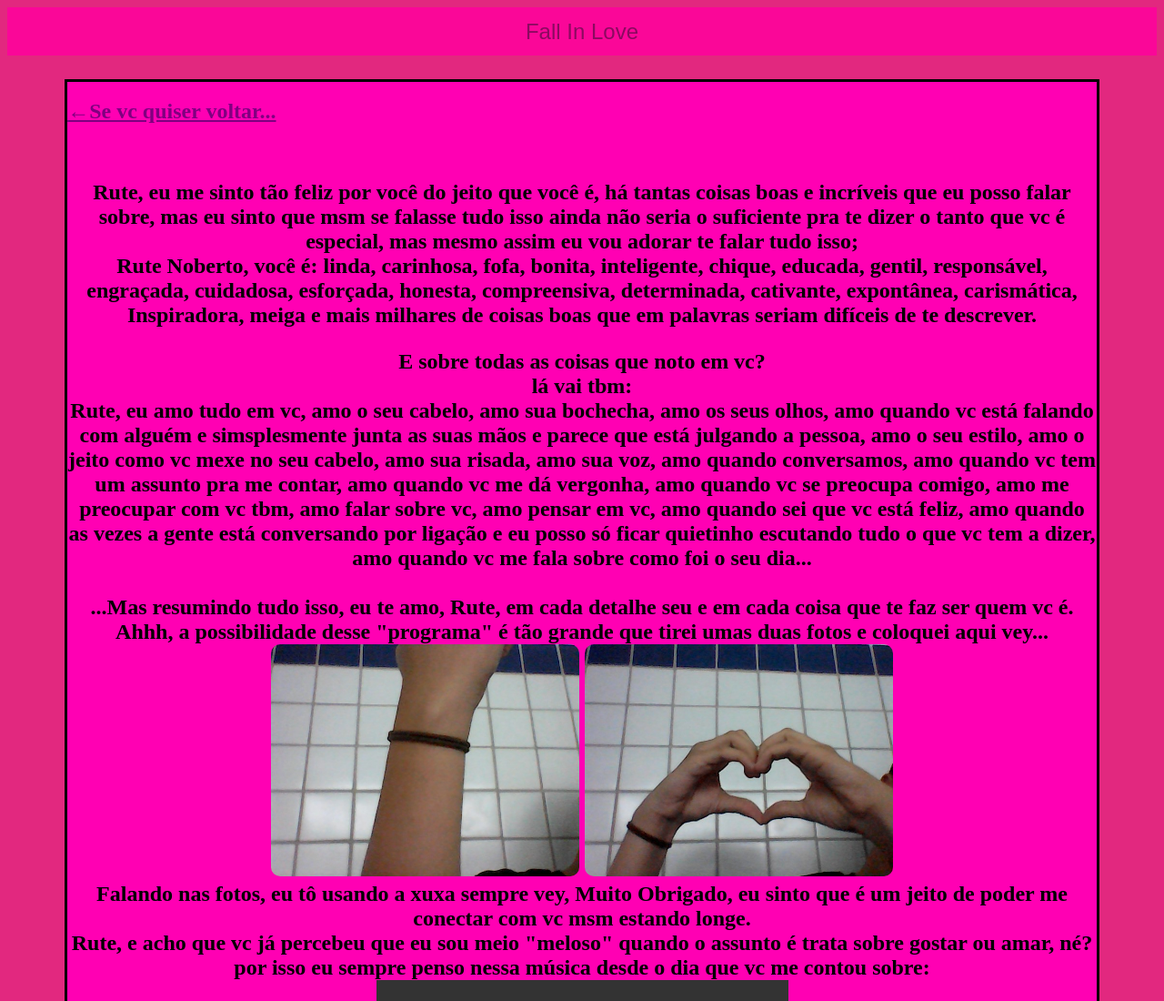
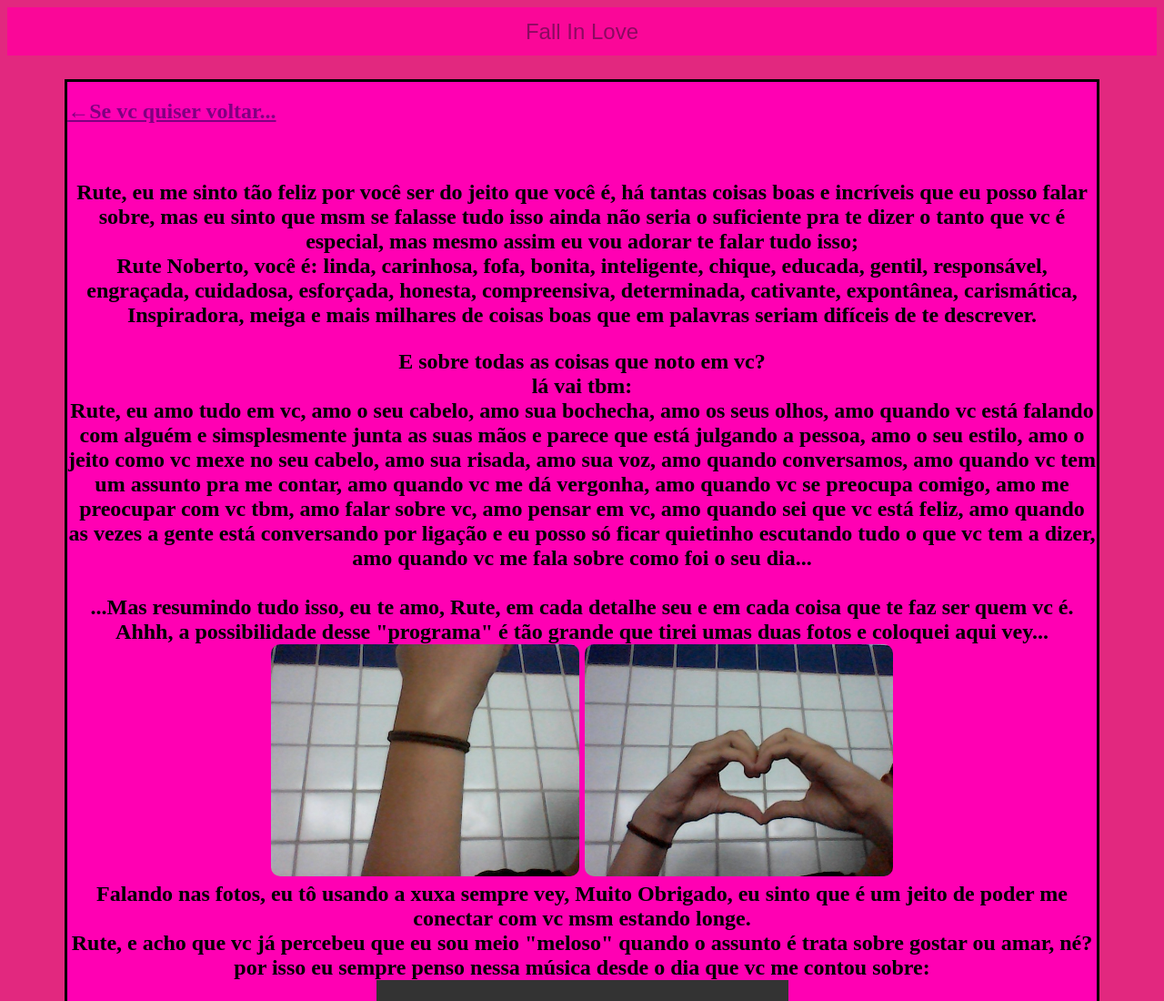
Before and after one commit to DekuShift/For-Rute, a plain HTML site: page MyLV.html in a window 1280 px wide. Shown: the top 1100 px of the page at 91% size. Drawn offline with Linux system fonts and the light colour scheme; grey boxes are pictures that could not be loaded.

Commit message:
Update MyLV.html

```diff
--- a/MyLV.html
+++ b/MyLV.html
@@ -18,7 +18,7 @@
         </h1> <br>
         <center>
             <h2>
-                <p>Rute, eu me sinto tão feliz por você do jeito que você é, há tantas coisas boas e incríveis que eu
+                <p>Rute, eu me sinto tão feliz por você ser do jeito que você é, há tantas coisas boas e incríveis que eu
                     posso falar sobre,
                     mas eu sinto que msm se falasse tudo isso ainda não seria o suficiente pra te dizer o tanto que vc é
                     especial, mas mesmo assim eu vou adorar te falar tudo isso;
```
